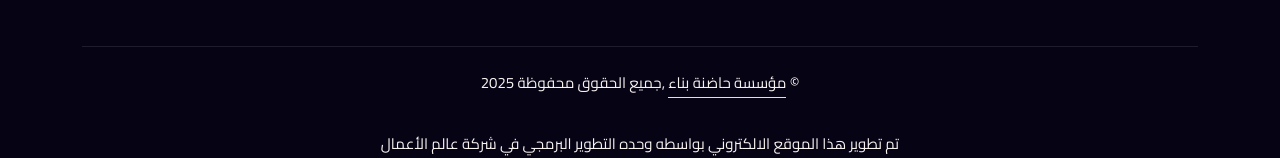
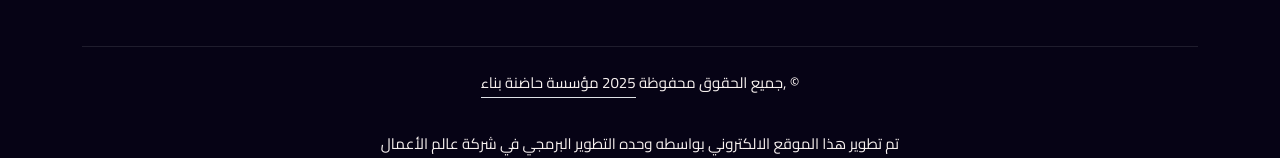
Before and after one commit to MIIPremium/bina_website, a plain HTML site: page index.html in a window 1280 px wide. Shown: the part 5107-5265 px from the top of the page. Drawn offline with nearby package versions, Linux system fonts and the light colour scheme; a web font is replaced by a local one.

Commit message:
Update index.html

```diff
--- a/index.html
+++ b/index.html
@@ -594,7 +594,7 @@
                 <div  dir="rtl" class="copyright">
 
                         <p  dir="rtl">
-                            &copy; <a class="border-bottom" href="#">مؤسسة حاضنة بناء</a> ,جميع الحقوق محفوظة 2025
+                            &copy; ,جميع الحقوق محفوظة <a class="border-bottom" href="#">2025 مؤسسة حاضنة بناء</a>
                         </p><br>
                         <p >
                               تم تطوير هذا الموقع الالكتروني بواسطه وحده التطوير البرمجي في شركة عالم الأعمال
```
